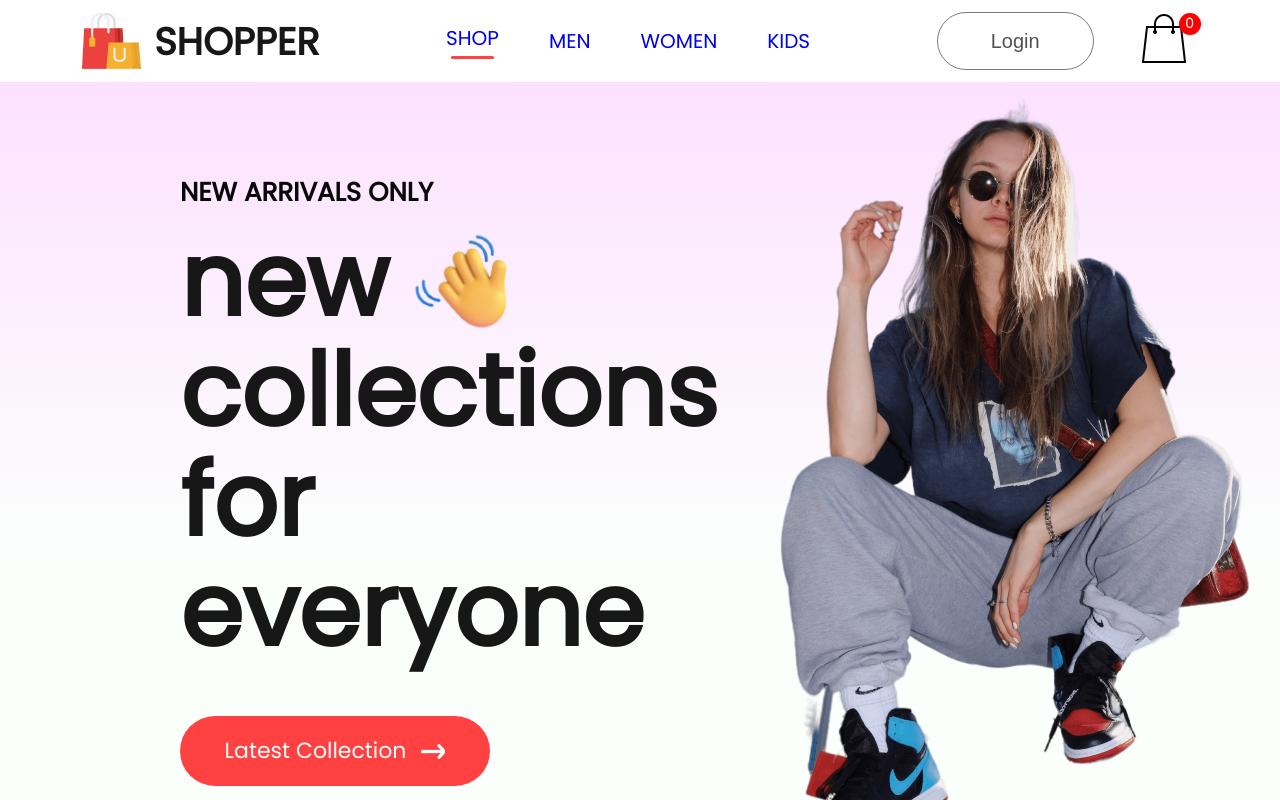
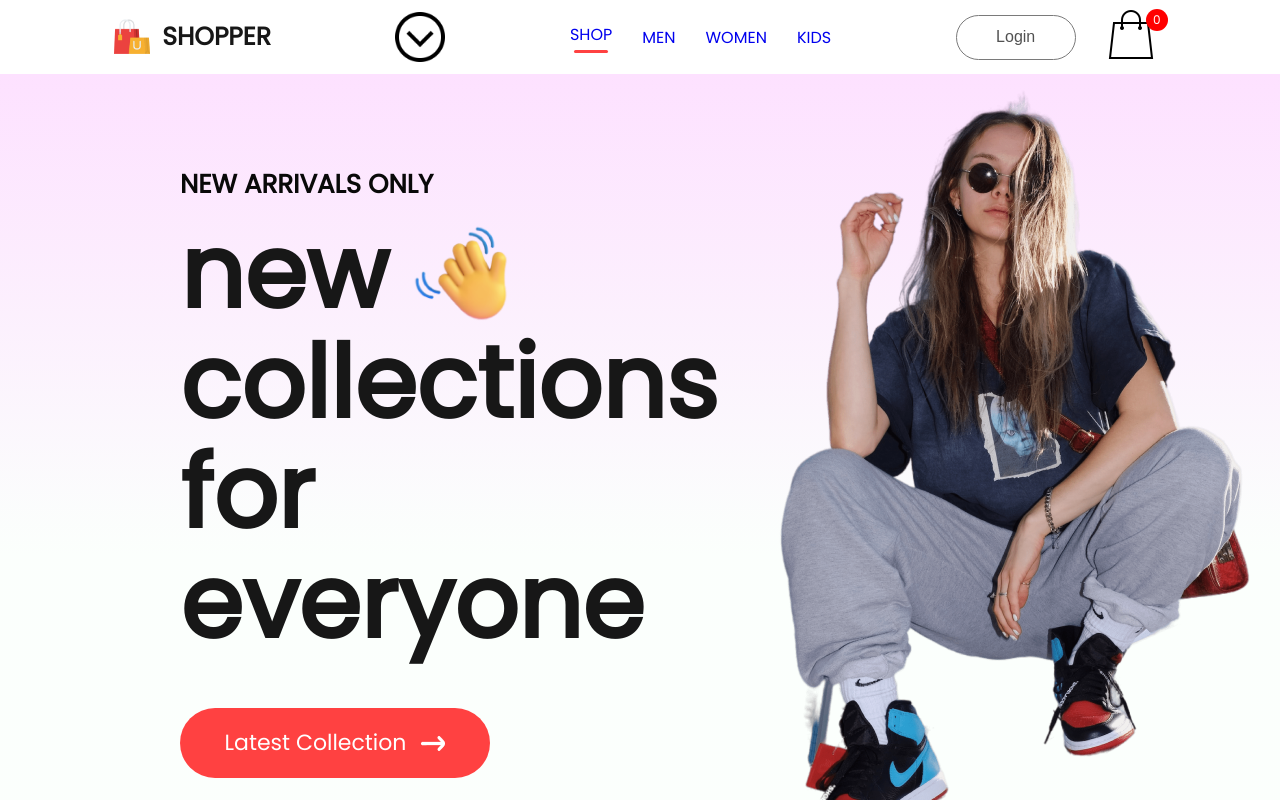
Before and after one commit to Sontara444/E-Commerce-Shopping, a React (Create React App) app: page / in a window 1280 px wide. Shown: the top 800 px of the page. Built offline with nearby package versions, Linux system fonts and the light colour scheme.

Commit message:
responsive

```diff
--- a/src/Components/Navbar/Navbar.css
+++ b/src/Components/Navbar/Navbar.css
@@ -85,3 +85,54 @@
     background: red;
     color: white;
 }
+
+/* ************************ Media Queries *************************** */
+
+@media(max-width:1280px){
+    .navbar{
+        padding: 12px 50px;
+    }
+    .nav-logo img{
+        width: 40px;
+    }
+    .nav-logo p{
+        font-size: 25px;
+    }
+    .nav-menu{
+        gap: 30px;
+        font-size: 16px;
+    }
+    .nav-login-cart{
+        gap: 30px;
+    }
+    .nav-login-cart button{
+        width: 120px;
+        height: 45px;
+        font-size: 16px;
+    }
+    .nav-cart-count{
+        margin-left: -40px;
+        font-size: 12px;
+    }
+}
+@media(max-width:1024px){
+    .navbar{
+        padding: 12px 30px;
+    }
+    .nav-menu{
+        gap: 25px;
+        font-size: 14px;
+    }
+    .nav-login-cart button{
+        width: 80px;
+        height: 35px;
+        font-size: 14px;
+    }
+    .nav-login-cart img{
+        width: 30px;
+    }
+    .nav-cart-count{
+        width: 18px;
+        height: 18px;
+    }
+}
--- a/src/Components/Navbar/Navbar.jsx
+++ b/src/Components/Navbar/Navbar.jsx
@@ -1,19 +1,23 @@
-import React, { useState } from 'react'
+import React, { useRef, useState } from 'react'
 import './Navbar.css'
 import { Link } from 'react-router-dom'
 
 import logo from '../Assets/logo.png'
 import cart_icon from '../Assets/cart_icon.png'
+import nav_dropdown from '../Assets/nav_dropdown.png'
 
 function Navbar() {
+
   const [menu, setMenu] = useState('shop')
+  const menuRef = useRef();
   return (
     <div className="navbar">
         <div className="nav-logo">
             <img src={logo} alt="" />
             <p>SHOPPER</p>
         </div>
-        <ul className='nav-menu'>
+        <img src={nav_dropdown} alt="" />
+        <ul ref={menuRef} className='nav-menu'>
             <li onClick={()=>{setMenu("shop")}}> <Link style={{textDecoration: 'none'}} to='/'>SHOP</Link>  {menu==='shop'? <hr/> : <></> }</li>
             <li onClick={()=>{setMenu("mens")}}><Link style={{textDecoration: 'none'}} to='/mens'>MEN</Link>   {menu==='mens'? <hr/> : <></> }</li>
             <li onClick={()=>{setMenu("womens")}}> <Link style={{textDecoration: 'none'}} to='/womens'>WOMEN</Link>  {menu==='womens'? <hr/> : <></> }</li>
```
Also changed, not shown: src/Components/Assets/nav_dropdown.png (added), 1 other file (tests, documents, lock files or other folders).
